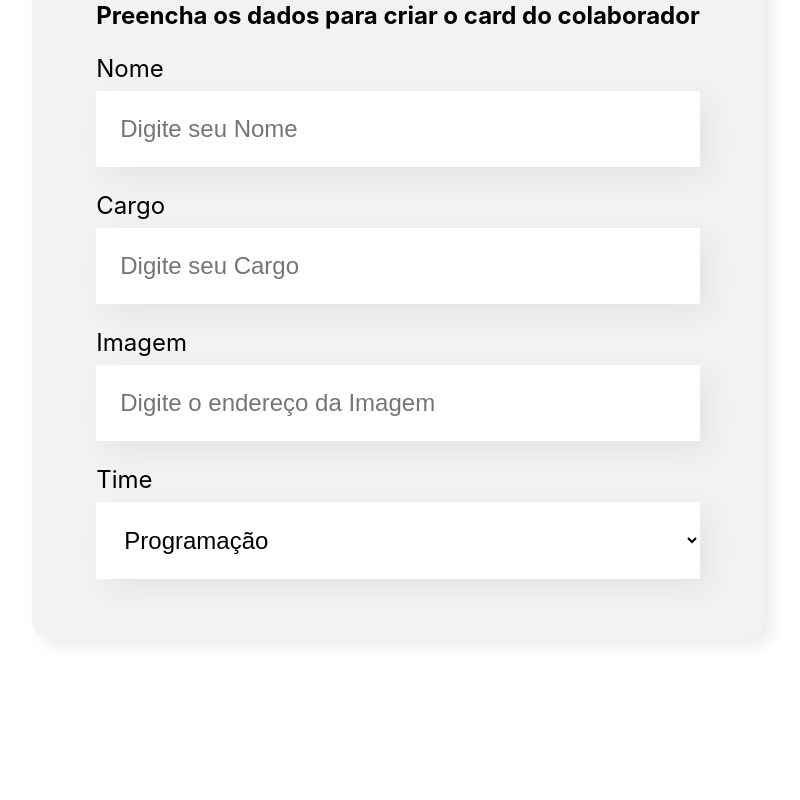
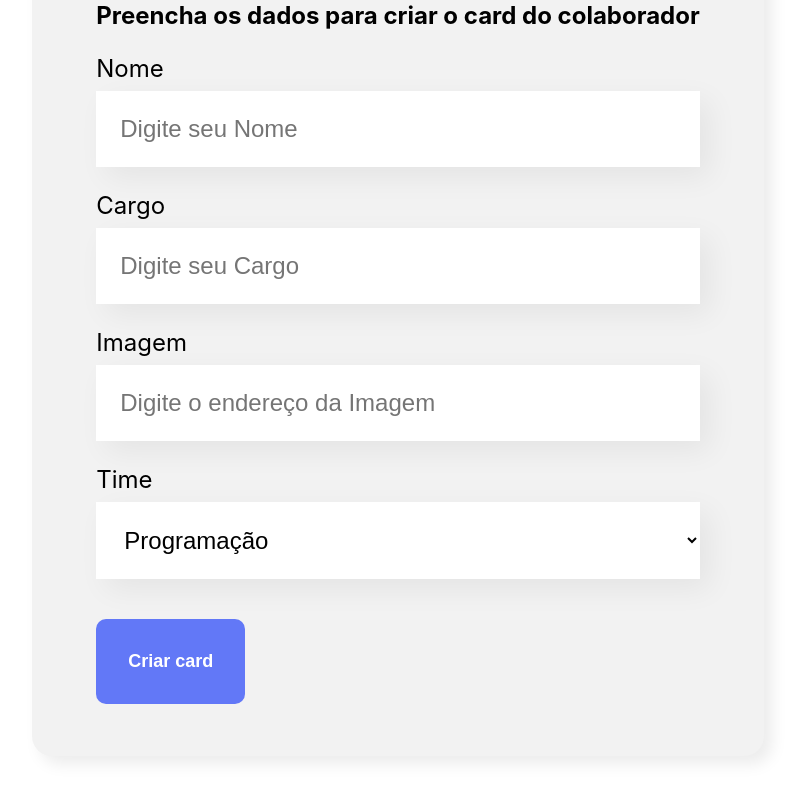
Before and after one commit to Thaynan-Ferreira/Estudo-Alura, a React (Create React App) app in the folder React/Organo/organograma/: page / in a window 1280 px wide. Shown: the part 633-1433 px from the top of the page, without its empty margins (242-1042 px from the left). Before the commit the page ends 1352 px from the top, so only its background shows below. Built offline with nearby package versions, Linux system fonts and the light colour scheme.

Commit message:
Criando o botao e entendendo o props.children

```diff
--- /dev/null
+++ b/React/Organo/organograma/src/componentes/Botao/Botao.css
@@ -0,0 +1,15 @@
+.botao {
+    background-color: #6278F7;
+    border-radius: 10px;
+    font-weight: 700;
+    font-size: 18px;
+    padding: 32px;
+    border: none;
+    cursor: pointer;
+    color: #FFFFFF;
+    margin: 16px 0;
+}
+
+.botao:hover{
+    color: #95FFD4;
+}
--- /dev/null
+++ b/React/Organo/organograma/src/componentes/Botao/index.js
@@ -0,0 +1,11 @@
+import './Botao.css'
+
+const Botao = (props) => {
+    return (
+        <button className="botao">
+            {props.children}
+        </button>
+    )
+}
+
+export default Botao
--- a/React/Organo/organograma/src/componentes/Formulario/index.js
+++ b/React/Organo/organograma/src/componentes/Formulario/index.js
@@ -1,3 +1,4 @@
+import Botao from '../Botao'
 import CampoTexto from '../CampoTexto'
 import ListaSuspensa from '../ListaSuspensa'
 import './Formulario.css'
@@ -20,6 +21,9 @@
             <CampoTexto label="Cargo" placeholder="Digite seu Cargo"/>
             <CampoTexto label="Imagem" placeholder="Digite o endereço da Imagem"/>
             <ListaSuspensa label="Time" itens={times}/>
+            <Botao>
+                Criar card
+            </Botao>
             </form>
         </section>
     )
```
